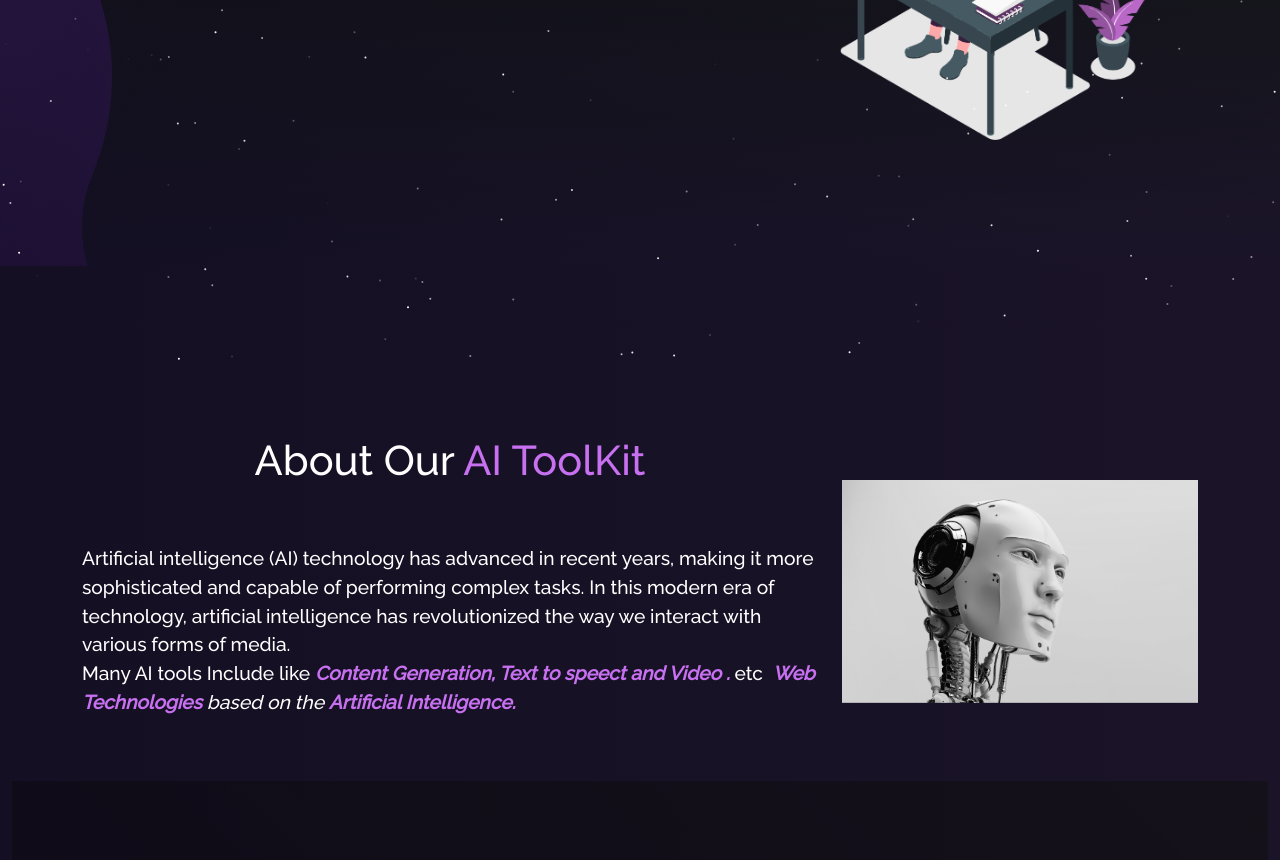
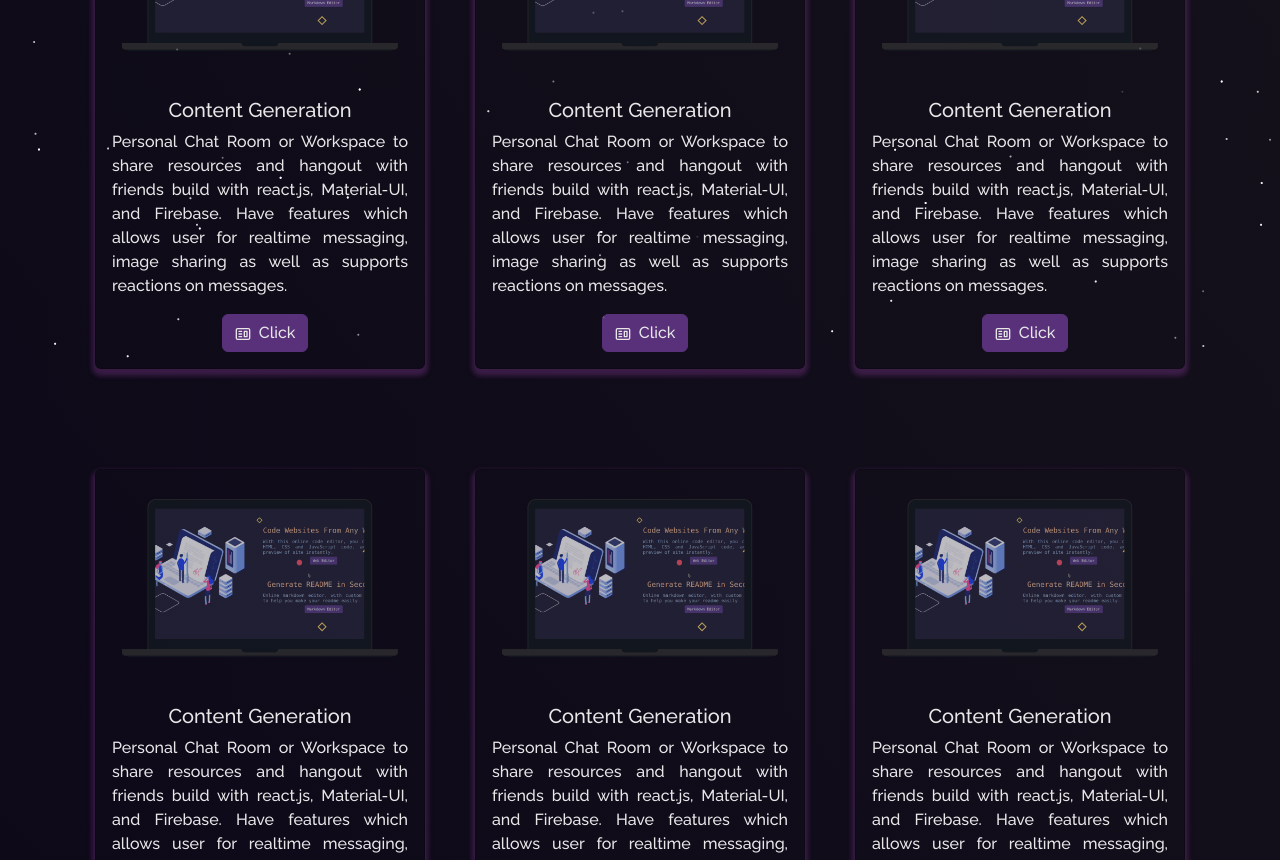
Before and after one commit to MuhammadZawar11681/AI-ToolKit, a React (Create React App) app in the folder ai-toolkit/: page /Projects in a window 1280 px wide. Before the commit this address led to /. Shown: the part 440-1300 px from the top of the page. Built offline with nearby package versions, Linux system fonts and the light colour scheme.

Commit message:
Tools Page Added

```diff
--- a/ai-toolkit/src/App.js
+++ b/ai-toolkit/src/App.js
@@ -5,6 +5,8 @@ import Home from "./components/Home/Home";
 import About from "./components/About/About";
 import Footer from "./components/Footer";
 // import Resume from "./components/Resume/ResumeNew";
+import Projects from "./components/Projects/Projects";
+import Tools from "../src/components/Tools/Projects";
 import {
   BrowserRouter as Router,
   Route,
@@ -36,8 +38,8 @@ function App() {
         <Routes>
           <Route path="/" element={<Home />} />
           <Route path="/about" element={<About/>} />
-          <Route path="/" element={<Home />} />
-          <Route path="/" element={<Home />} />
+          <Route path="/Projects" element={<Projects />} />
+          <Route path="/project" element={<Tools />} />
           <Route path="*" element={<Navigate to="/"/>} />
 
 
@@ -45,6 +47,7 @@ function App() {
 
 
         <Footer />
+
       </div>
     </Router>
   );
--- a/ai-toolkit/src/components/Home/Home2.js
+++ b/ai-toolkit/src/components/Home/Home2.js
@@ -2,7 +2,7 @@ import React from "react";
 import { Container, Row, Col } from "react-bootstrap";
 import Tilt from "react-parallax-tilt";
 import aboutimg from "../../Assets/aboutimage.png";
-import Projects from "../Tools/Projects";
+import Tools from "../Tools/Projects";
 import HomeFooter from "../HomeFooter/HomeFooter"
 
 
@@ -104,7 +104,7 @@ function Home2() {
           </Col>
         </Row> */}
       </Container>
-      <Projects/>
+      <Tools/>
       <HomeFooter/>
 
     </Container>
--- a/ai-toolkit/src/components/HomeFooter/HomeFooter.js
+++ b/ai-toolkit/src/components/HomeFooter/HomeFooter.js
@@ -1,6 +1,7 @@
 import React from 'react';
 import './HomeFooter.css'; // Import the CSS file for the HomeFooter
 // import logo from "../../../src/Assets/logo.png"
+
 
 const HomeFooter = () => {
   return (
--- a/ai-toolkit/src/components/Navbar.js
+++ b/ai-toolkit/src/components/Navbar.js
@@ -72,11 +72,10 @@ function NavBar() {
             <Nav.Item>
               <Nav.Link
                 as={Link}
-                to=" " // here you put path of contact us /path
+                to="/Projects " // here you put path of contact us /path
                 onClick={() => updateExpanded(false)}
               >
-                <AiOutlineFundProjectionScreen
-                  style={{ marginBottom: "2px" }}
+                <AiOutlineFundProjectionScreen style={{ marginBottom: "2px" }}
                 />{" "}
                 Tools
               </Nav.Link>
--- a/ai-toolkit/src/components/Projects/ProjectCards.js
+++ b/ai-toolkit/src/components/Projects/ProjectCards.js
@@ -2,7 +2,7 @@ import React from "react";
 import Card from "react-bootstrap/Card";
 import Button from "react-bootstrap/Button";
 import { CgWebsite } from "react-icons/cg";
-import { BsGithub } from "react-icons/bs";
+// import { BsGithub } from "react-icons/bs";
 
 function ProjectCards(props) {
   return (
@@ -13,10 +13,10 @@ function ProjectCards(props) {
         <Card.Text style={{ textAlign: "justify" }}>
           {props.description}
         </Card.Text>
-        <Button variant="primary" href={props.ghLink} target="_blank">
+        {/* <Button variant="primary" href={props.ghLink} target="_blank">
           <BsGithub /> &nbsp;
           {props.isBlog ? "Blog" : "GitHub"}
-        </Button>
+        </Button> */}
         {"\n"}
         {"\n"}
 
@@ -30,7 +30,7 @@ function ProjectCards(props) {
             style={{ marginLeft: "10px" }}
           >
             <CgWebsite /> &nbsp;
-            {"CLick"}
+            {"Click"}
           </Button>
         )}
       </Card.Body>
--- a/ai-toolkit/src/components/Projects/Projects.js
+++ b/ai-toolkit/src/components/Projects/Projects.js
@@ -2,12 +2,12 @@ import React from "react";
 import { Container, Row, Col } from "react-bootstrap";
 import ProjectCard from "./ProjectCards";
 import Particle from "../Particle";
-import leaf from "../../Assets/Projects/leaf.png";
-import emotion from "../../Assets/Projects/emotion.png";
+// import leaf from "../../Assets/Projects/leaf.png";
+// import emotion from "../../Assets/Projects/emotion.png";
 import editor from "../../Assets/Projects/codeEditor.png";
-import chatify from "../../Assets/Projects/chatify.png";
-import suicide from "../../Assets/Projects/suicide.png";
-import bitsOfCode from "../../Assets/Projects/blog.png";
+// import chatify from "../../Assets/Projects/chatify.png";
+// import suicide from "../../Assets/Projects/suicide.png";
+// import bitsOfCode from "../../Assets/Projects/blog.png";
 
 function Projects() {
   return (
@@ -15,31 +15,20 @@ function Projects() {
       <Particle />
       <Container>
         <h1 className="project-heading">
-          My Recent <strong className="purple">Works </strong>
+          AI <strong className="purple">Tools </strong>
         </h1>
         <p style={{ color: "white" }}>
-          Here are a few projects I've worked on recently.
+        These are some of the services we are providing
         </p>
         <Row style={{ justifyContent: "center", paddingBottom: "10px" }}>
           <Col md={4} className="project-card">
             <ProjectCard
-              imgPath={chatify}
+              imgPath={editor}
               isBlog={false}
-              title="Chatify"
+              title="Content Generation"
               description="Personal Chat Room or Workspace to share resources and hangout with friends build with react.js, Material-UI, and Firebase. Have features which allows user for realtime messaging, image sharing as well as supports reactions on messages."
-              ghLink="https://github.com/soumyajit4419/Chatify"
-              demoLink="https://chatify-49.web.app/"
-            />
-          </Col>
-
-          <Col md={4} className="project-card">
-            <ProjectCard
-              imgPath={bitsOfCode}
-              isBlog={false}
-              title="Bits-0f-C0de"
-              description="My personal blog page build with Next.js and Tailwind Css which takes the content from makdown files and renders it using Next.js. Supports dark mode and easy to write blogs using markdown."
-              ghLink="https://github.com/soumyajit4419/Bits-0f-C0de"
-              demoLink="https://blogs.soumya-jit.tech/"
+              ghLink="/ "
+              demoLink="/ "
             />
           </Col>
 
@@ -47,44 +36,54 @@ function Projects() {
             <ProjectCard
               imgPath={editor}
               isBlog={false}
-              title="Editor.io"
-              description="Online code and markdown editor build with react.js. Online Editor which supports html, css, and js code with instant view of website. Online markdown editor for building README file which supports GFM, Custom Html tags with toolbar and instant preview.Both the editor supports auto save of work using Local Storage"
-              ghLink="https://github.com/soumyajit4419/Editor.io"
-              demoLink="https://editor.soumya-jit.tech/"
+              title="Content Generation"
+              description="Personal Chat Room or Workspace to share resources and hangout with friends build with react.js, Material-UI, and Firebase. Have features which allows user for realtime messaging, image sharing as well as supports reactions on messages."
+              ghLink="/ "
+              demoLink="/ "
             />
           </Col>
 
           <Col md={4} className="project-card">
             <ProjectCard
-              imgPath={leaf}
+              imgPath={editor}
               isBlog={false}
-              title="Plant AI"
-              description="Used the plant disease dataset from Kaggle and trained a image classifer model using 'PyTorch' framework using CNN and Transfer Learning with 38 classes of various plant leaves. The model was successfully able to detect diseased and healthy leaves of 14 unique plants. I was able to achieve an accuracy of 98% by using Resnet34 pretrained model."
-              ghLink="https://github.com/soumyajit4419/Plant_AI"
-              demoLink="https://plant49-ai.herokuapp.com/"
+              title="Content Generation"
+              description="Personal Chat Room or Workspace to share resources and hangout with friends build with react.js, Material-UI, and Firebase. Have features which allows user for realtime messaging, image sharing as well as supports reactions on messages."
+              ghLink="/ "
+              demoLink="/ "
             />
           </Col>
 
           <Col md={4} className="project-card">
             <ProjectCard
-              imgPath={suicide}
+              imgPath={editor}
               isBlog={false}
-              title="Ai For Social Good"
-              description="Using 'Natural Launguage Processing' for the detection of suicide-related posts and user's suicide ideation in cyberspace  and thus helping in sucide prevention."
-              ghLink="https://github.com/soumyajit4419/AI_For_Social_Good"
-              // demoLink="https://www.youtube.com/watch?v=dQw4w9WgXcQ&ab_channel=RickAstley" <--------Please include a demo link here
+              title="Content Generation"
+              description="Personal Chat Room or Workspace to share resources and hangout with friends build with react.js, Material-UI, and Firebase. Have features which allows user for realtime messaging, image sharing as well as supports reactions on messages."
+              ghLink="/ "
+              demoLink="/ "
             />
           </Col>
 
           <Col md={4} className="project-card">
             <ProjectCard
-              imgPath={emotion}
+              imgPath={editor}
               isBlog={false}
-              title="Face Recognition and Emotion Detection"
-              description="Trained a CNN classifier using 'FER-2013 dataset' with Keras and tensorflow backened. The classifier sucessfully predicted the various types of emotions of human. And the highest accuracy obtained with the model was 60.1%.
-              Then used Open-CV to detect the face in an image and then pass the face to the classifer to predict the emotion of a person."
-              ghLink="https://github.com/soumyajit4419/Face_And_Emotion_Detection"
-              // demoLink="https://blogs.soumya-jit.tech/"      <--------Please include a demo link here
+              title="Content Generation"
+              description="Personal Chat Room or Workspace to share resources and hangout with friends build with react.js, Material-UI, and Firebase. Have features which allows user for realtime messaging, image sharing as well as supports reactions on messages."
+              ghLink="/ "
+              demoLink="/ "
+            />
+          </Col>
+
+          <Col md={4} className="project-card">
+            <ProjectCard
+              imgPath={editor}
+              isBlog={false}
+              title="Content Generation"
+              description="Personal Chat Room or Workspace to share resources and hangout with friends build with react.js, Material-UI, and Firebase. Have features which allows user for realtime messaging, image sharing as well as supports reactions on messages."
+              ghLink="/ "
+              demoLink="/ "
             />
           </Col>
         </Row>
```
